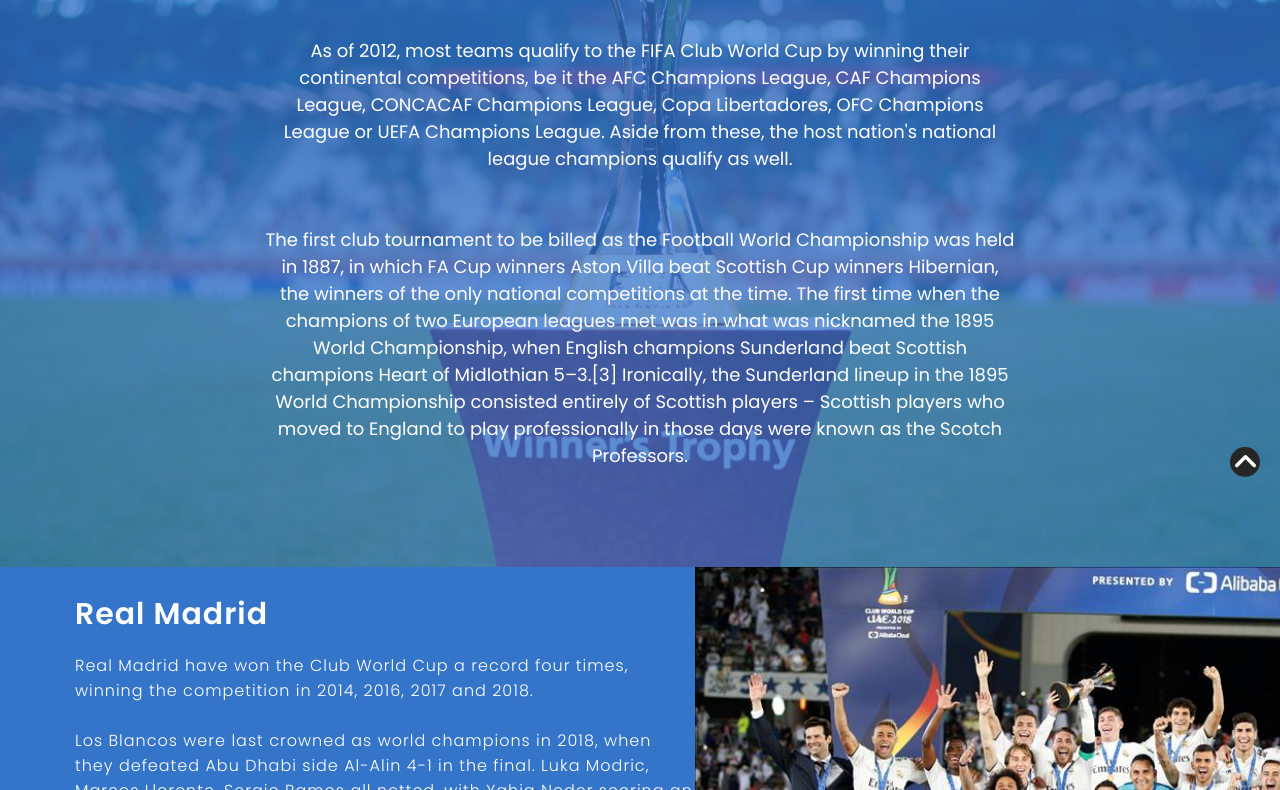
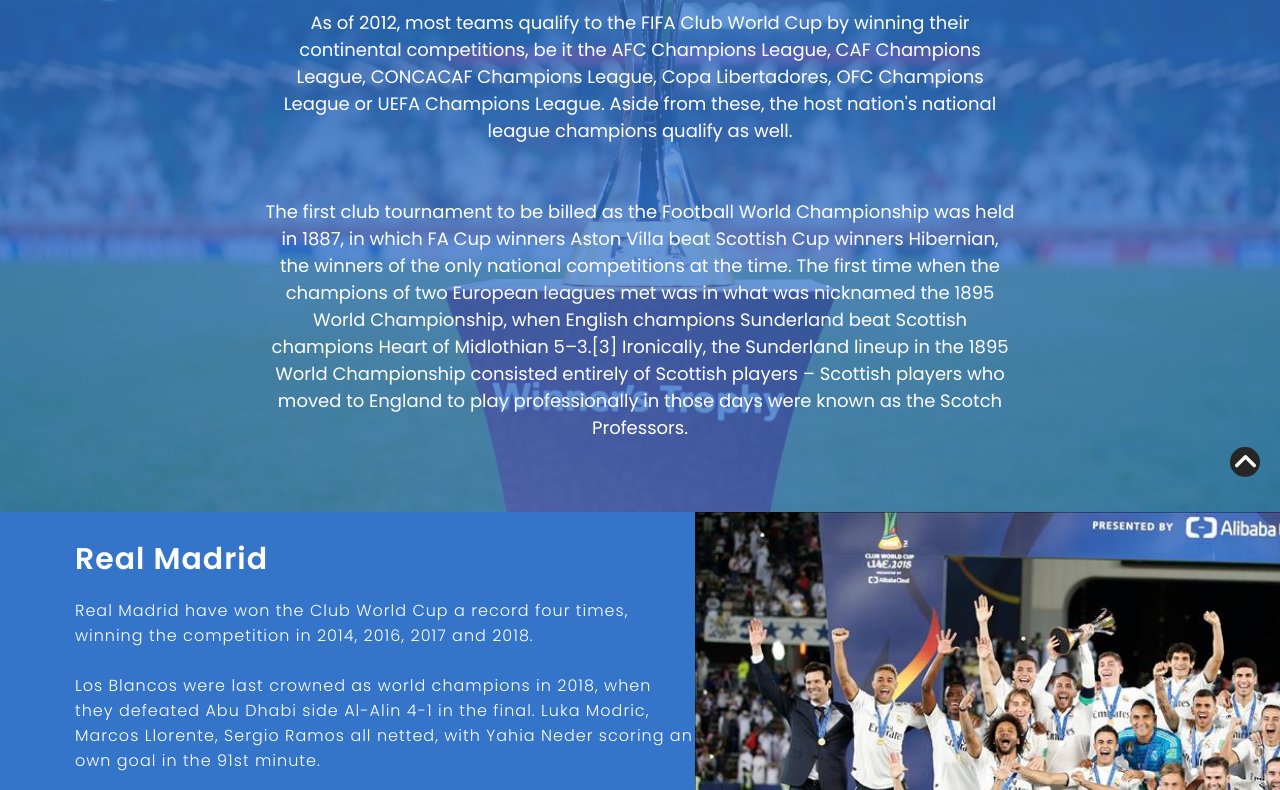
Before and after one commit to mosherif6561/mosherif123.github.io, a plain HTML site: page html/clubs world cup.html in a window 1280 px wide. Shown: the part 303-1093 px from the top of the page. Drawn offline with Linux system fonts and the light colour scheme.

Commit message:
Update clubs world cup.css

```diff
--- a/css/clubs world cup.css
+++ b/css/clubs world cup.css
@@ -17,8 +17,6 @@
     --bg_color9: #262626;
     --bg_color10: #262626;
     --bg_color11:#f9f9f9;
-    --transition-some: background .3s, box-shadow 0.4s;
-    --transition-all: all 0.4s;
 }
 
 
@@ -117,7 +115,6 @@ header .navbar ul li:hover>ul {
 body {
     margin: 0;
     padding: 0;
-    box-sizing: border-box;
     background-color: var(--bg_color9);
     overflow-x: hidden;
 }
@@ -125,7 +122,7 @@ body {
 .banner {
     position: relative;
     width: 100%;
-    height: 100vh;
+    height: 745px;
     background: var(--bg_color4);
     display: flex;
     justify-content: center;
```
